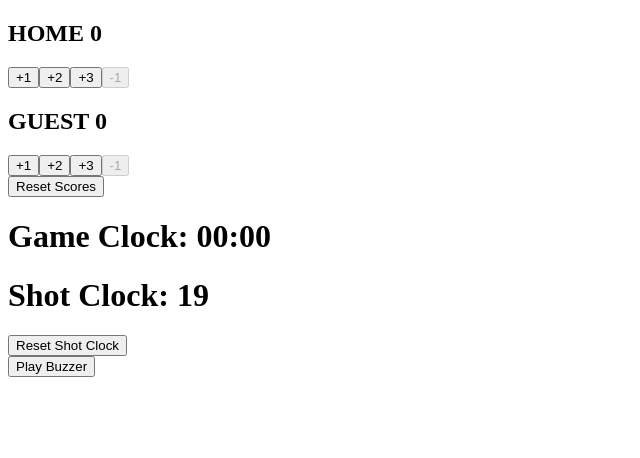
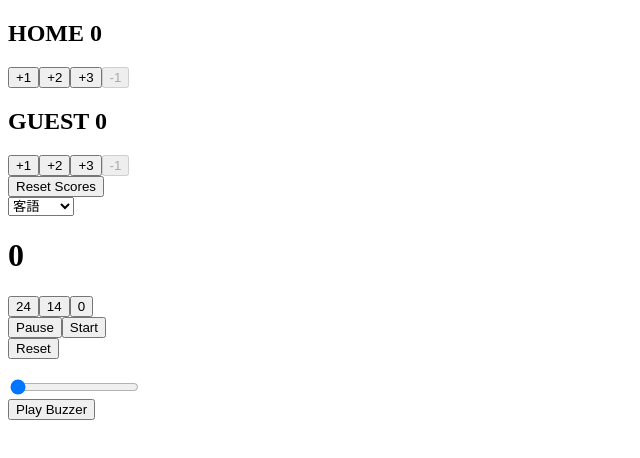
Before and after one commit to ShihShihDer/basketball-scoreboard, an Angular app: page / in a window 1280 px wide. Shown: the top 458 px of the page, without its empty margins (0-640 px from the left). Built offline with nearby package versions, Linux system fonts and the light colour scheme.

Commit message:
Update timer component with shot clock functionality

```diff
--- a/src/app/timer/timer.component.html
+++ b/src/app/timer/timer.component.html
@@ -1,5 +1,28 @@
-<div class="timer">
+<!-- <div class="timer">
     <h1>Game Clock: {{ gameClock | date:'mm:ss' }}</h1>
     <h1>Shot Clock: {{ shotClock }}</h1>
     <button (click)="resetShotClock()">Reset Shot Clock</button>
   </div>
+   -->
+
+<div class="timer">
+  <div class="shot-clock">
+    <select name="countDownLanguage" id="countDownLanguage" [(ngModel)]="countDownLanguage">
+      <option value="ch">中文</option>
+      <option value="hk" selected>客語</option>
+      <option value="en">English</option>
+    </select>
+    <h1>{{shotClock}}</h1>
+    <button (click)="resetShotClock(24)">24</button>
+    <button (click)="resetShotClock(14)">14</button>
+    <button (click)="resetShotClock(shotClockRangeValue)">{{shotClockRangeValue}}</button>
+    <br>
+    <button (click)="pauseShotClock()">Pause</button>
+    <button (click)="startShotClock()">Start</button>
+    <br>
+    <button (click)="resetShotClock(0)">Reset</button>
+    <br>
+    <br>
+    <input type="range" id="shotClockRange" min="0" max="24" value="0" step="0.01" [(ngModel)]="shotClockRangeValue" />
+  </div>
+</div>
--- a/src/app/timer/timer.component.ts
+++ b/src/app/timer/timer.component.ts
@@ -1,51 +1,72 @@
+import { CommonModule, DatePipe } from '@angular/common';
 import { Component, OnInit, OnDestroy } from '@angular/core';
-import { Subscription, interval } from 'rxjs';
-import { CommonModule, DatePipe } from '@angular/common';
-
+import { Subscription, timer } from 'rxjs';
+import { FormsModule } from '@angular/forms';
 
 @Component({
   selector: 'app-timer',
+  templateUrl: './timer.component.html',
+  styleUrls: ['./timer.component.scss'],
   standalone: true,
-  imports: [CommonModule],
-  templateUrl: './timer.component.html',
-  styleUrl: './timer.component.scss',
-  providers: [DatePipe]
+  providers: [DatePipe],
+  imports: [CommonModule, FormsModule],
 })
 export class TimerComponent implements OnInit, OnDestroy {
-  shotClock: number = 24;
-  gameClock: number = 10 * 60; // 假设一节比赛时间为10分钟
-  shotClockSubscription!: Subscription;
-  gameClockSubscription!: Subscription;
+  countDownLanguage = 'hk';
+  shotClockRangeValue = 0.00;
+  shotClock: number = 0.00;
+  private shotClockSubscription?: Subscription;
+  private audioMap: { [key: number]: HTMLAudioElement } = {};
+
+  constructor() {
+    for (let i = 1; i <= 10; i++) {
+      this.audioMap[i] = new Audio(`./assets/sounds/${this.countDownLanguage}/${i}.mp3`);
+    }
+    this.audioMap[0.01] = new Audio(`./assets/sounds/0.mp3`);
+  }
 
   ngOnInit() {
     this.startShotClock();
-    this.startGameClock();
   }
 
   startShotClock() {
-    this.shotClockSubscription = interval(1000).subscribe(() => {
-      if (this.shotClock > 0) {
-        this.shotClock--;
+    this.shotClockSubscription = timer(0, 10).subscribe(() => {
+      if (this.shotClock > 0.00) {
+        this.shotClock = parseFloat((this.shotClock - 0.01).toFixed(2));
+        this.playSoundForSecond(this.shotClock);
+      }
+      else {
+        this.shotClockSubscription?.unsubscribe();
       }
     });
   }
 
-  resetShotClock() {
+  customShotClock(time: number) {
     this.shotClockSubscription?.unsubscribe();
-    this.shotClock = 24; // 或者14秒，根据实际需要重置
+    this.shotClock = parseFloat((this.shotClock + 1).toFixed(2));
+  }
+
+  resetShotClock(time: number) {
+    this.shotClockSubscription?.unsubscribe();
+    this.shotClock = parseFloat(time.toFixed(2));
     this.startShotClock();
   }
 
-  startGameClock() {
-    this.gameClockSubscription = interval(1000).subscribe(() => {
-      if (this.gameClock > 0) {
-        this.gameClock--;
-      }
-    });
+
+
+  pauseShotClock() {
+    this.shotClockSubscription?.unsubscribe();
   }
+
+
 
   ngOnDestroy() {
     this.shotClockSubscription?.unsubscribe();
-    this.gameClockSubscription?.unsubscribe();
+  }
+
+  private playSoundForSecond(second: number) {
+    if (second == 10 || second == 9 || second == 8 || second == 7 || second == 6 || second == 5 || second == 4 || second == 3 || second == 2 || second == 1 || second == 0.01) {
+      this.audioMap[second].play();
+    }
   }
 }
```
